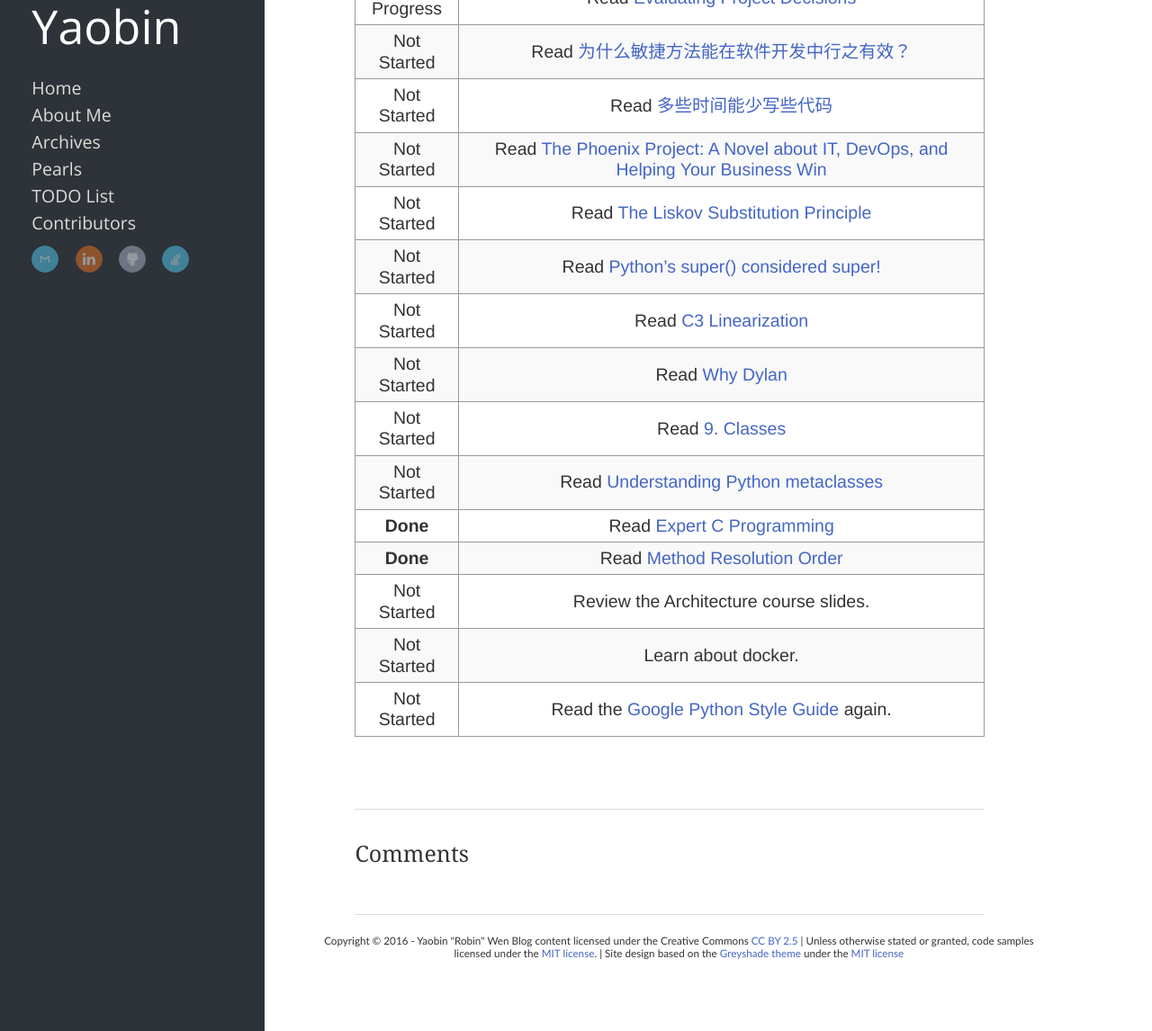
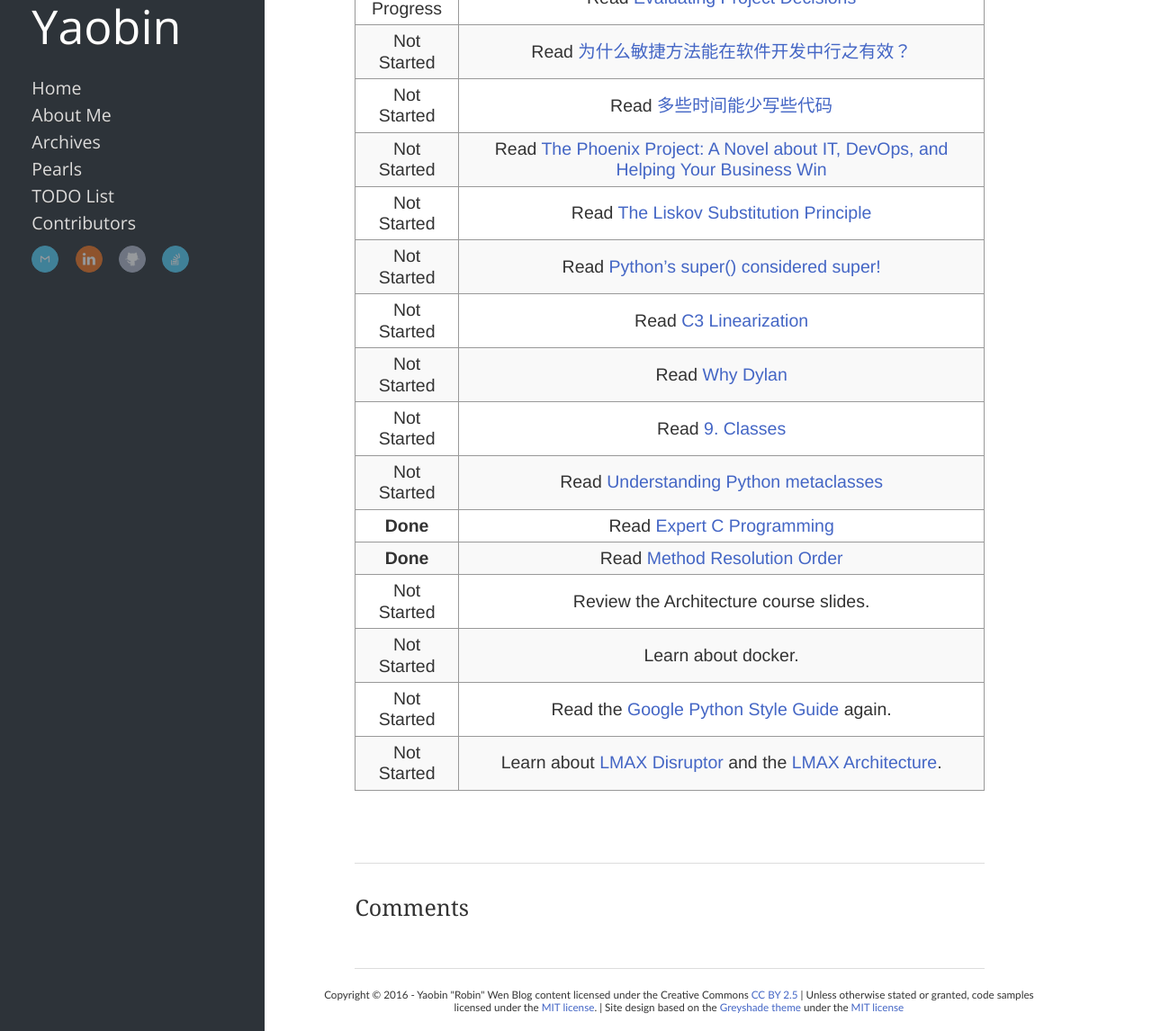
Before and after one commit to Tianhao25/yaobinwen.github.io, a Jekyll site: the page built from todo-list/index.markdown, in a window 1280 px wide and 1357 px high, cut to the strip 211-1357 px from the top of the window. Shown: the whole strip at 90% size. Built offline with Jekyll 4.4.1, drawn with Linux system fonts in a browser that asks for light colours; nearby versions of some CDN libraries; comment, search, counter and statistics services are not loaded.

Commit message:
Add a new todo.

```diff
--- a/todo-list/index.markdown
+++ b/todo-list/index.markdown
@@ -25,3 +25,4 @@ sharing: false
 | Not Started | Review the Architecture course slides. |
 | Not Started | Learn about docker. |
 | Not Started | Read the [Google Python Style Guide](https://google.github.io/styleguide/pyguide.html) again. |
+| Not Started | Learn about [LMAX Disruptor](https://lmax-exchange.github.io/disruptor/) and the [LMAX Architecture](http://martinfowler.com/articles/lmax.html). |
```
